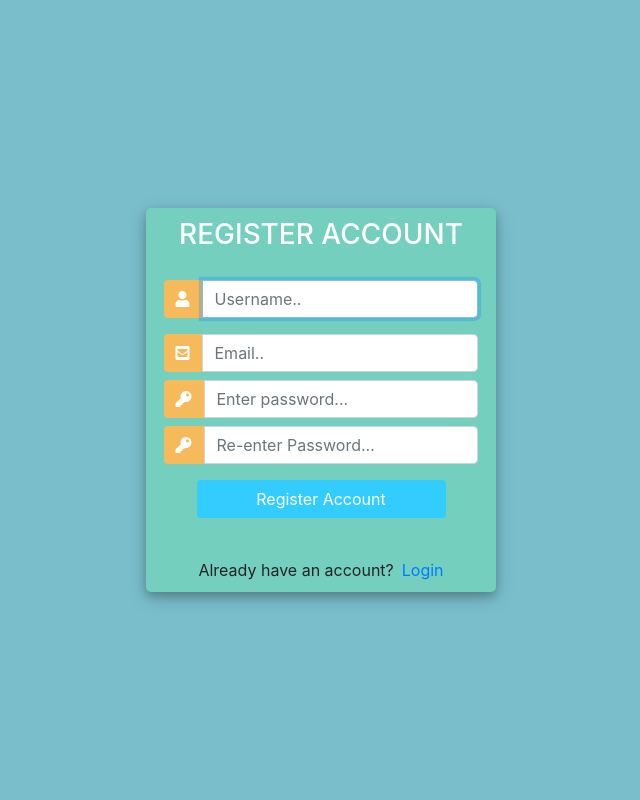
After one commit to paolo-fuentes/cordero-dental-system, a Django app: page /register/ in a window 1280 px wide. The commit adds this page. Shown: the whole page, without its empty margins (319-959 px from the left). Run offline with Django 3.2, Linux system fonts and the light colour scheme; some libraries are stand-ins or nearby versions.

Commit message:
added user authentication feature

```diff
--- a/dental_system/dental_system/settings.py
+++ b/dental_system/dental_system/settings.py
@@ -43,7 +43,6 @@ INSTALLED_APPS = [
     'bootstrap_toolkit',
     'crispy_forms',
     'django_filters',
-    'authentication',
 ]
 
 MIDDLEWARE = [
--- a/dental_system/dental_system/urls.py
+++ b/dental_system/dental_system/urls.py
@@ -20,6 +20,4 @@ from dentalapp import views
 urlpatterns = [
     path('admin/', admin.site.urls),
     path('',include('dentalapp.urls')),
-    path('authentication/', include('django.contrib.auth.urls')),
-    path('authentication/',include('authentication.urls')),
 ]
--- a/dental_system/dentalapp/forms.py
+++ b/dental_system/dentalapp/forms.py
@@ -4,6 +4,15 @@ from .models import Customer
 from .models import Material
 #from .models import Delivery
 from .models import Delivered_Material
+from django.contrib.auth.forms import UserCreationForm
+from django.contrib.auth.models import User
+
+class CreateUserForm(UserCreationForm):
+    class Meta:
+        model = User
+        fields = ['username', 'email', 'password1', 'password2']
+
+
 class SupplierForm(forms.ModelForm):
     class Meta:
         model=Supplier
--- a/dental_system/dentalapp/templates/dentalapp/home.html
+++ b/dental_system/dentalapp/templates/dentalapp/home.html
@@ -81,7 +81,7 @@
         </li>
 
         <li>
-            <a href="#">Logout</a>
+            <a href="{% url 'dentalapp:logout' %}">Logout</a>
         </li>
     </ul>
 </nav>
--- /dev/null
+++ b/dental_system/dentalapp/templates/dentalapp/register.html
@@ -0,0 +1,138 @@
+
+
+<head>
+
+	<link rel="stylesheet" href="https://stackpath.bootstrapcdn.com/bootstrap/4.1.3/css/bootstrap.min.css" integrity="sha384-MCw98/SFnGE8fJT3GXwEOngsV7Zt27NXFoaoApmYm81iuXoPkFOJwJ8ERdknLPMO" crossorigin="anonymous">
+	<script src="https://ajax.googleapis.com/ajax/libs/jquery/3.3.1/jquery.min.js"></script>
+	<link rel="stylesheet" href="https://use.fontawesome.com/releases/v5.6.1/css/all.css" integrity="sha384-gfdkjb5BdAXd+lj+gudLWI+BXq4IuLW5IT+brZEZsLFm++aCMlF1V92rMkPaX4PP" crossorigin="anonymous">
+
+	<style>
+		body,
+		html {
+			margin: 0;
+			padding: 0;
+			height: 100%;
+			background: #7abecc !important;
+		}
+		.user_card {
+			width: 350px;
+			margin-top: auto;
+			margin-bottom: auto;
+			background: #74cfbf;
+			position: relative;
+			display: flex;
+			justify-content: center;
+			flex-direction: column;
+			padding: 10px;
+			box-shadow: 0 4px 8px 0 rgba(0, 0, 0, 0.2), 0 6px 20px 0 rgba(0, 0, 0, 0.19);
+			-webkit-box-shadow: 0 4px 8px 0 rgba(0, 0, 0, 0.2), 0 6px 20px 0 rgba(0, 0, 0, 0.19);
+			-moz-box-shadow: 0 4px 8px 0 rgba(0, 0, 0, 0.2), 0 6px 20px 0 rgba(0, 0, 0, 0.19);
+			border-radius: 5px;
+
+		}
+
+		.form_container {
+			margin-top: 20px;
+		}
+
+		#form-title{
+			color: #fff;
+		}
+		.login_btn {
+			width: 100%;
+			background: #33ccff !important;
+			color: white !important;
+		}
+		.login_btn:focus {
+			box-shadow: none !important;
+			outline: 0px !important;
+		}
+		.login_container {
+			padding: 0 2rem;
+		}
+		.input-group-text {
+			background: #f7ba5b !important;
+			color: white !important;
+			border: 0 !important;
+			border-radius: 0.25rem 0 0 0.25rem !important;
+		}
+		.input_user,
+		.input_pass:focus {
+			box-shadow: none !important;
+			outline: 0px !important;
+		}
+
+	</style>
+
+</head>
+<body>
+	<div class="container h-100">
+		<div class="d-flex justify-content-center h-100">
+			<div class="user_card">
+				<div class="d-flex justify-content-center">
+					<h3 id="form-title">REGISTER ACCOUNT</h3>
+				</div>
+				<div class="d-flex justify-content-center form_container">
+
+					<form method="POST" action="">
+                        {% csrf_token %}
+						<div class="input-group mb-3">
+							<div class="input-group-append">
+								<span class="input-group-text"><i class="fas fa-user"></i></span>
+							</div>
+							{{form.username}}
+						</div>
+						<div class="input-group mb-2">
+							<div class="input-group-append">
+								<span class="input-group-text"><i class="fas fa-envelope-square"></i></span>
+							</div>
+							{{form.email}}
+						</div>
+						<div class="input-group mb-2">
+							<div class="input-group-append">
+								<span class="input-group-text"><i class="fas fa-key"></i></span>
+							</div>
+							{{form.password1}}
+						</div>
+						<div class="input-group mb-2">
+							<div class="input-group-append">
+								<span class="input-group-text"><i class="fas fa-key"></i></span>
+							</div>
+							{{form.password2}}
+						</div>
+
+				   		<div class="d-flex justify-content-center mt-3 login_container">
+				 			<input class="btn login_btn" type="submit" value="Register Account">
+				   		</div>
+					</form>
+				</div>
+
+                {{form.errors}}
+
+				<div class="mt-4">
+					<div class="d-flex justify-content-center links">
+						Already have an account? <a href="{% url 'dentalapp:login' %}" class="ml-2">Login</a>
+					</div>
+				</div>
+			</div>
+		</div>
+	</div>
+	<script>
+						/* Because i didnt set placeholder values in forms.py they will be set here using vanilla Javascript
+		//We start indexing at one because CSRF_token is considered and input field
+		 */
+
+		//Query All input fields
+		var form_fields = document.getElementsByTagName('input')
+		form_fields[1].placeholder='Username..';
+		form_fields[2].placeholder='Email..';
+		form_fields[3].placeholder='Enter password...';
+		form_fields[4].placeholder='Re-enter Password...';
+
+
+		for (var field in form_fields){
+			form_fields[field].className += ' form-control'
+		}
+	</script>
+</body>
+</html>
--- a/dental_system/dentalapp/urls.py
+++ b/dental_system/dentalapp/urls.py
@@ -6,6 +6,11 @@ from django.views.decorators.csrf import csrf_exempt
 
 app_name = 'dentalapp'
 urlpatterns = [
+    path('register/',views.registerPage, name='register'),
+    path('login/',views.loginPage, name='login'),
+    path('logout/',views.logoutUser, name='logout'),
+
+
     path('',views.dentalapp, name='dentalapp'),
     path('supplierList',views.supplierList, name="supplier_list"),
     path('supplierForm',views.supplierForm, name="supplier_form"),
--- a/dental_system/dentalapp/views.py
+++ b/dental_system/dentalapp/views.py
@@ -15,12 +15,51 @@ from .models import Delivered_Material
 #from dentalapp.models import Material
 from .forms import MaterialForm
 from .models import Material
+from django.contrib.auth.forms import UserCreationForm
+from .forms import CreateUserForm
+
+from django.contrib.auth import authenticate, login, logout
+from django.contrib.auth.decorators import login_required
 
 # Create your views here.
+def registerPage(request):
+    form = CreateUserForm()
+
+    if request.method == "POST":
+        form = UserCreationForm(request.POST)
+        if form.is_valid():
+            form.save()
+            return redirect('dentalapp:login')
+
+    context = {'form':form}
+    return render(request, 'dentalapp/register.html', context)
+
+def loginPage(request):
+
+    if request.method == "POST":
+        username = request.POST.get('username')
+        password = request.POST.get('password')
+
+        user = authenticate(request, username=username, password=password)
+
+        if user is not None:
+            login(request, user)
+            return redirect('dentalapp:dentalapp')
+        #else:
+            #messages.info(request, "Username or Password is incorrect")
+
+    context = {}
+    return render(request, 'dentalapp/login.html', context)
+
+def logoutUser(request):
+    logout(request)
+    return redirect('dentalapp:login')
+
+@login_required(login_url='dentalapp:login')
 def dentalapp(request):
     return render(request, 'dentalapp/home.html')
 
-
+@login_required(login_url='dentalapp:login')
 def supplierList(request):
     suppliers = Supplier.objects.all()
 
@@ -31,6 +70,7 @@ def supplierList(request):
     context = {'supplierList' : suppliers, 'myFilter': myFilter}
     return render(request,"dentalapp/SupplierList.html", context)
 
+@login_required(login_url='dentalapp:login')
 def supplierForm(request,id=0):
     model = Supplier
     form_class = SupplierForm
@@ -51,14 +91,18 @@ def supplierForm(request,id=0):
             form.save()
         return redirect('/supplierList')
 
+@login_required(login_url='dentalapp:login')
 def supplierDelete(request,id):
     supplier = Supplier.objects.get(pk=id)
     supplier.delete()
     return redirect('/supplierList')
 
+@login_required(login_url='dentalapp:login')
 def customerList(request):
     context = {'customerList' : Customer.objects.all()}
     return render(request,"dentalapp/CustomerList.html", context)
+
+@login_required(login_url='dentalapp:login')
 def customerForm(request,id=0):
     model = Customer
     form_class = CustomerForm
@@ -78,13 +122,19 @@ def customerForm(request,id=0):
         if form.is_valid():
             form.save()
         return redirect('/customerList')
+
+@login_required(login_url='dentalapp:login')
 def customerDelete(request,id):
     customer = Customer.objects.get(pk=id)
     customer.delete()
     return redirect('/customerList')
+
+@login_required(login_url='dentalapp:login')
 def materialList(request):
     context = {'materialList' : Material.objects.all()}
     return render(request,"dentalapp/MaterialList.html", context)
+
+@login_required(login_url='dentalapp:login')
 def materialForm(request,id=0):
     model = Material
     form_class = MaterialForm
@@ -104,16 +154,22 @@ def materialForm(request,id=0):
         if form.is_valid():
             form.save()
         return redirect('/materialList')
+
+@login_required(login_url='dentalapp:login')
 def materialDelete(request,id):
     material = Material.objects.get(pk=id)
     material.delete()
     return redirect('/materialList')
+
+@login_required(login_url='dentalapp:login')
 def deliveryList(request):
     context = {'deliveryList' : Delivered_Material.objects.all()}
     return render(request,"dentalapp/deliveryList.html", context)
 #def deliveryForm(request):
     #form = Delivered_MaterialForm()
     #return render(request,"dentalapp/deliveryForm.html",{'form':form})
+
+@login_required(login_url='dentalapp:login')
 def deliveryForm(request,id=0):
     model = Delivered_Material
     form_class = Delivered_MaterialForm
@@ -133,6 +189,8 @@ def deliveryForm(request,id=0):
         if form.is_valid():
             form.save()
         return redirect('/deliveryList')
+
+@login_required(login_url='dentalapp:login')
 def deliveryDelete(request,id):
     delivery = Delivered_Material.objects.get(pk=id)
     delivery.delete()
```
Also changed, not shown: dental_system/dentalapp/templates/dentalapp/login.html (added, +121 -0 lines).
